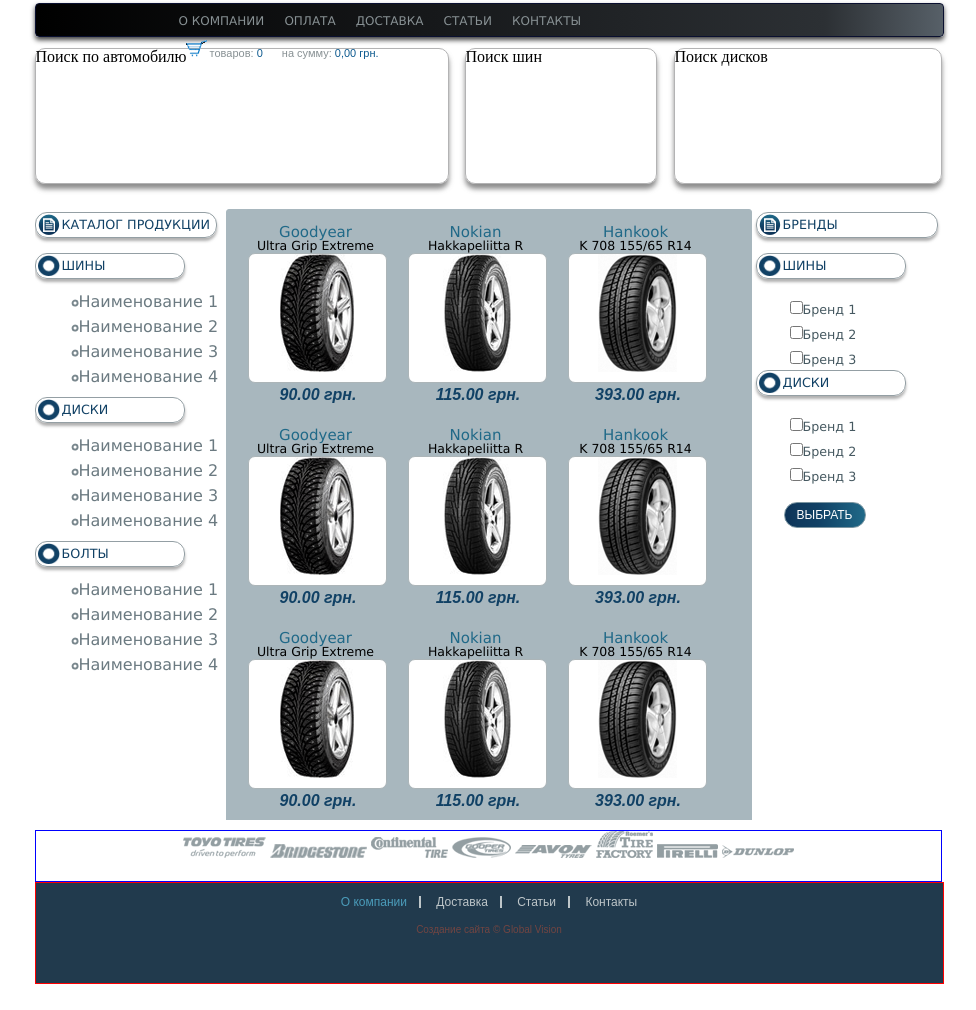
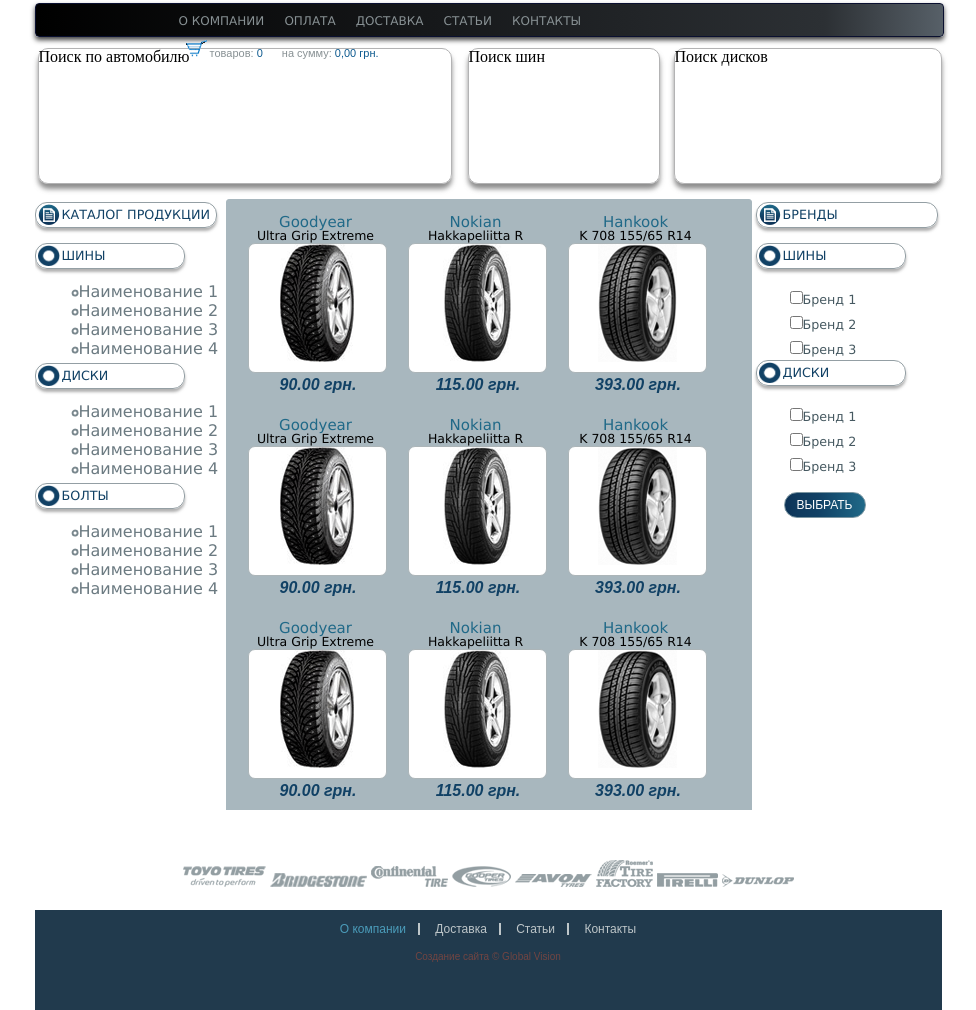
Before and after one commit to lora-vit/FrontendCourse, a plain HTML site: page lab-6/ii6.html in a window 1280 px wide. Shown: the part 305-1315 px from the top of the page, without its empty margins (152-1128 px from the left). Before the commit the page ends 1289 px from the top, so only its background shows below. Drawn offline with Linux system fonts and the light colour scheme.

Commit message:
modif size for pixel

```diff
--- a/lab-6/css/style.css
+++ b/lab-6/css/style.css
@@ -23,6 +23,9 @@
 }
 .head-line{
   display: inline-block;
+}
+.head-line span{
+font-family:Arial;
 }
 .teleph{
   background: url(../img/trubka.png) no-repeat center center, url(../img/pic-circus.png) no-repeat center;
@@ -185,6 +188,7 @@
 .seek-left{
   width: 412px;
   height: 134px;
+margin-left:3px;
   float: left;
   display: inline-block;
   border: 1px solid #b3b3b4;
@@ -203,6 +207,7 @@
   box-shadow: 0px 5px 5px 0px rgba(104, 104, 104, 0.75);
 
   margin-left: 16px;
+margin-right:3px;
 
 }
 .seek-right{
@@ -212,15 +217,16 @@
   border: 1px solid #b3b3b4;
   border-radius: 10px;
   box-shadow: 0px 5px 5px 0px rgba(104, 104, 104, 0.75);
-  margin-left: 11px;
+  margin-left: 3px;
   float: right;
 }
 /* ----------------------------------------------------------- */
 .main{
-  margin-top: 15px;
+  margin-top: 5px;
   width: 909px;
   overflow: hidden;
  font-family: "Lucida Sans Unicode";
+margin-bottom:40px;
 }
 .block-left{
   width: 188px;
@@ -243,7 +249,7 @@
    height: 15px;
    margin-left: 36px;
    line-height: 15px;
-   margin-bottom: 10px;
+   margin-bottom: 4px;
  }
  .block-left li:hover {
  /* font-size: 13px; */
@@ -413,7 +419,7 @@
   .foot1{
     padding: 0 auto;
     height: 50px;
-    border: 1px solid blue;
+  /*  border: 1px solid blue; */
     text-align: center;
   }
   .foot1 img{
@@ -424,7 +430,7 @@
 
     height: 100px;
     background: #213a4d;
-    border: 1px solid red;
+   /* border: 1px solid red; */
     width: 100%;
 
   }
```
Also changed, not shown: lab-6/ii6.html (+1 -1 lines).
